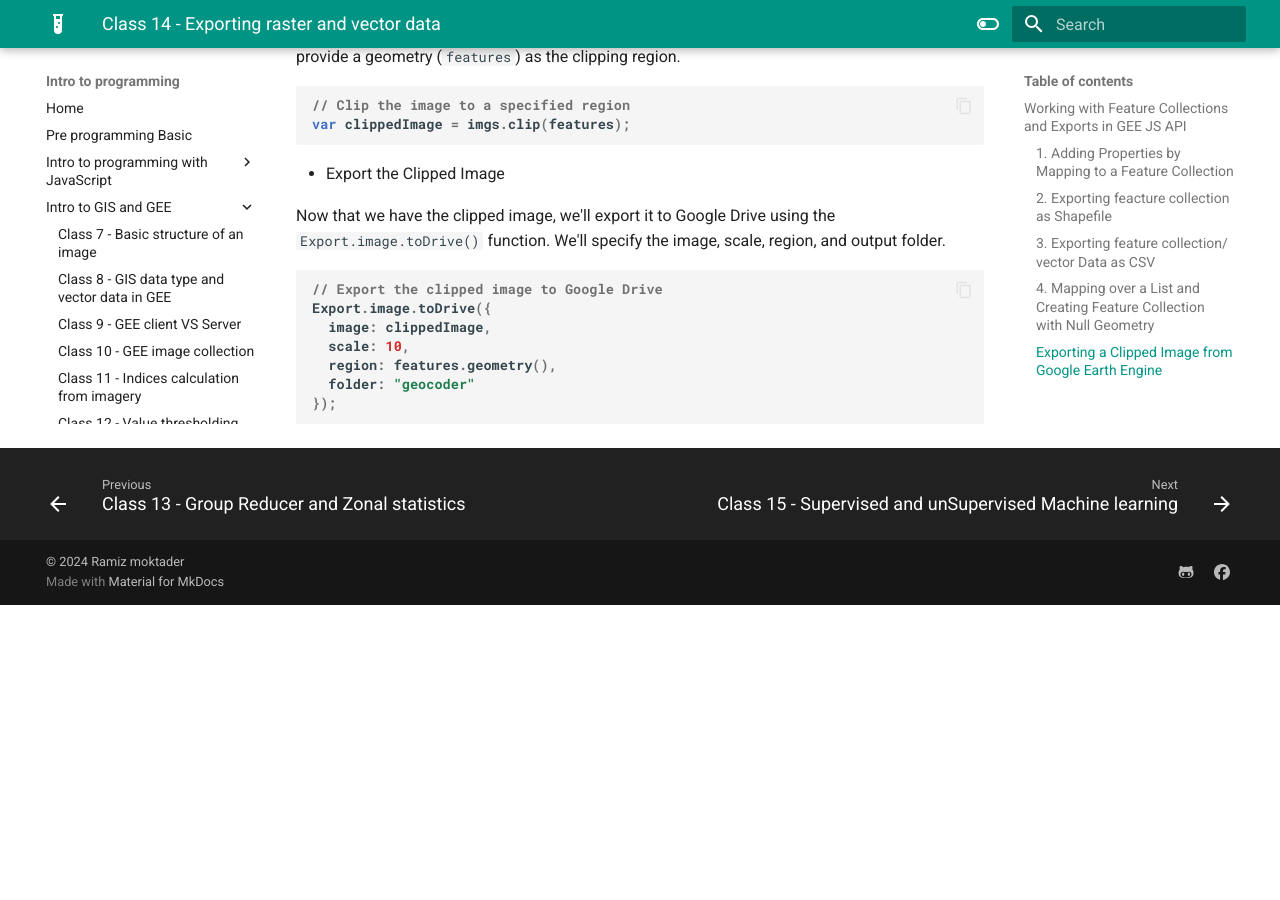
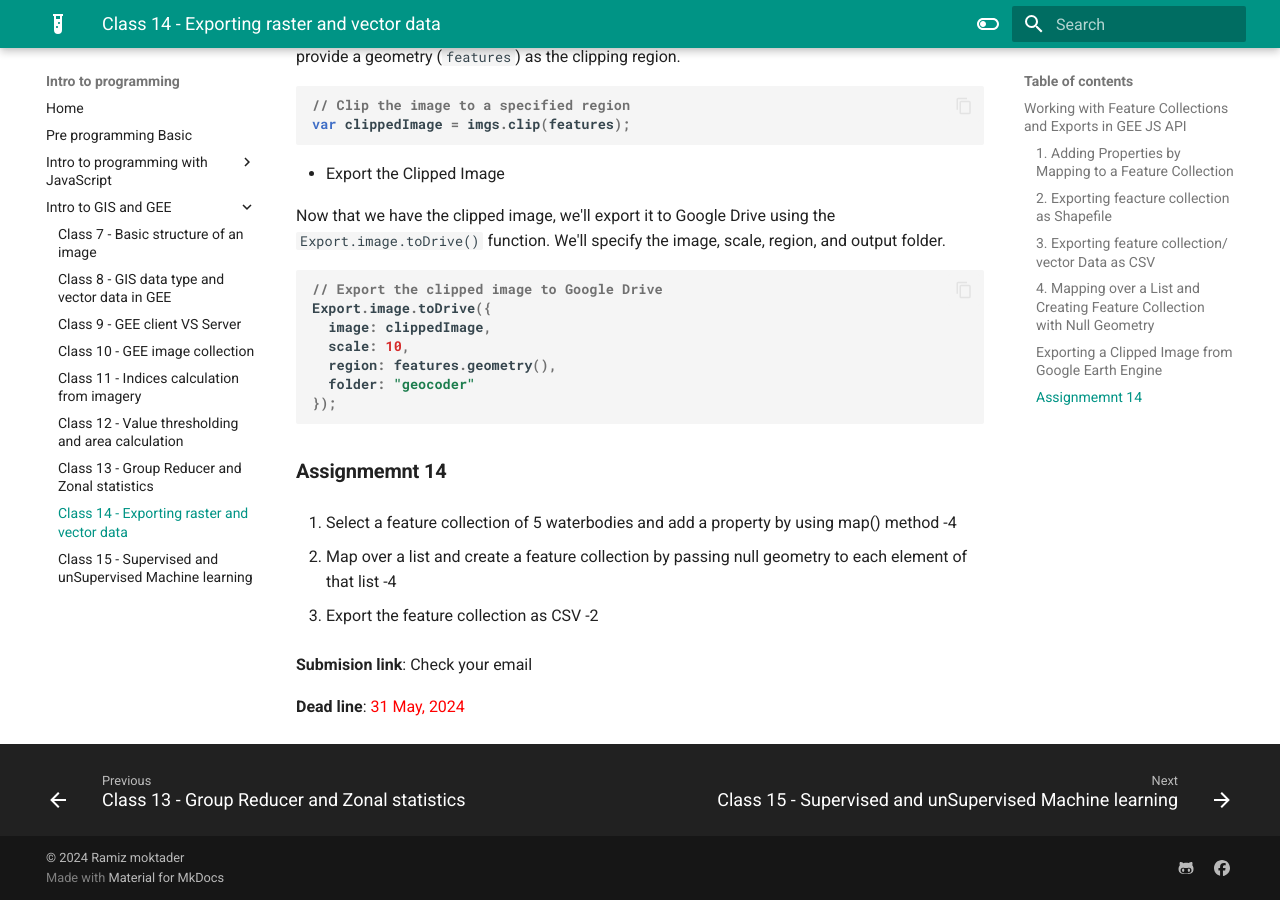
Before and after one commit to ramiz-moktader/geospatial-programming-course, an MkDocs documentation site: the page built from docs/exportingDataClass14.md, in a window 1280 px wide and 900 px high, scrolled down 2849 px. Built offline with MkDocs 1.6.1 and Material for MkDocs 9.7.7, drawn with Linux system fonts in a browser that asks for light colours; before the commit the page ends 3454 px from its top, so only the background shows below that.

Commit message:
updated assignment 14

````diff
--- a/docs/exportingDataClass14.md
+++ b/docs/exportingDataClass14.md
@@ -144,3 +144,15 @@ Export.image.toDrive({
   folder: "geocoder"
 });
 ```
+
+### **Assignmemnt 14**
+1. Select a feature collection of 5 waterbodies and add a property by using
+  map() method -4
+
+2. Map over a list and create a feature collection by passing null geometry to each element of that list -4
+
+3. Export the feature collection as CSV -2
+
+**Submision link**: Check your email
+
+**Dead line**: <span style="color: red;"> 31 May, 2024 </span>
````
